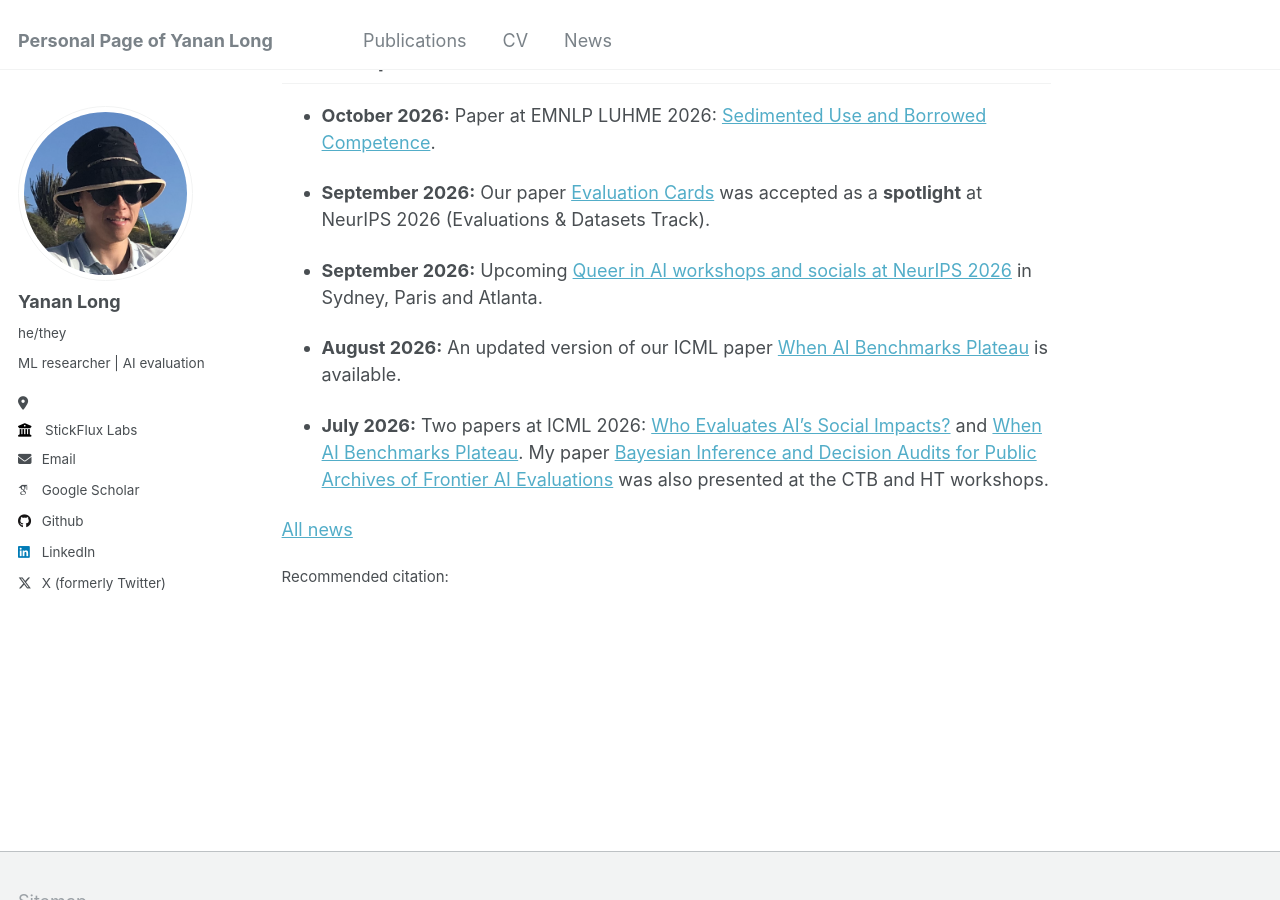
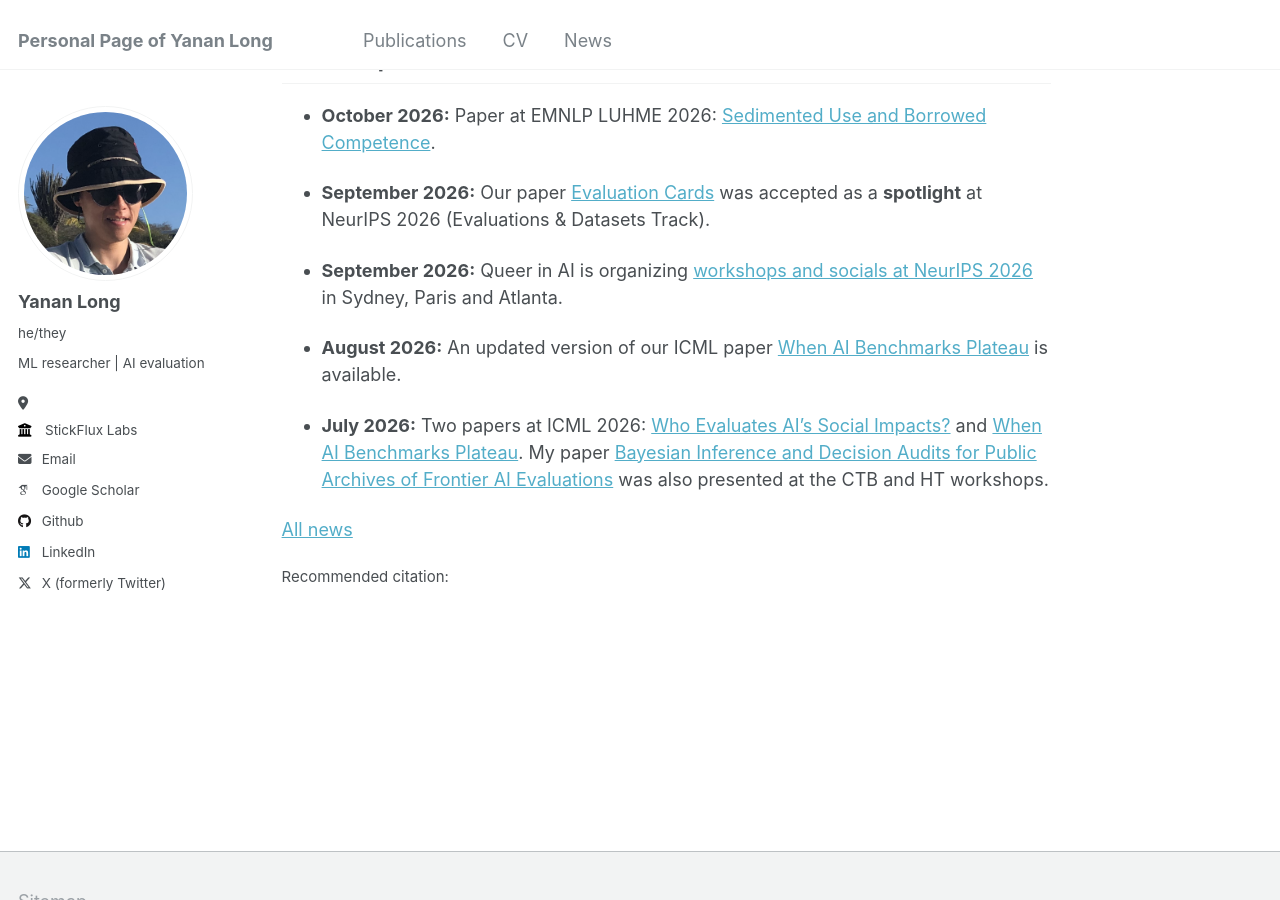
Before and after one commit to yananlong/yananlong.github.io, a Jekyll site: the page built from _pages/about.md, in a window 1280 px wide and 900 px high, scrolled down 728 px. Built offline with Jekyll 4.4.1, drawn with Linux system fonts in a browser that asks for light colours; some web fonts are replaced.

Commit message:
Match one-sentence style for NeurIPS 2026 community news

```diff
--- a/_data/news.yml
+++ b/_data/news.yml
@@ -3,7 +3,7 @@
 - date: "September 2026"
   text: "Our paper [Evaluation Cards](https://arxiv.org/abs/2606.09809) was accepted as a **spotlight** at NeurIPS 2026 (Evaluations & Datasets Track)."
 - date: "September 2026"
-  text: "Upcoming [Queer in AI workshops and socials at NeurIPS 2026](https://www.queerinai.com/neurips-2026) in Sydney, Paris and Atlanta."
+  text: "Queer in AI is organizing [workshops and socials at NeurIPS 2026](https://www.queerinai.com/neurips-2026) in Sydney, Paris and Atlanta."
 - date: "August 2026"
   text: "An updated version of our ICML paper [When AI Benchmarks Plateau](https://arxiv.org/abs/2602.16763v4) is available."
 - date: "July 2026"
```
